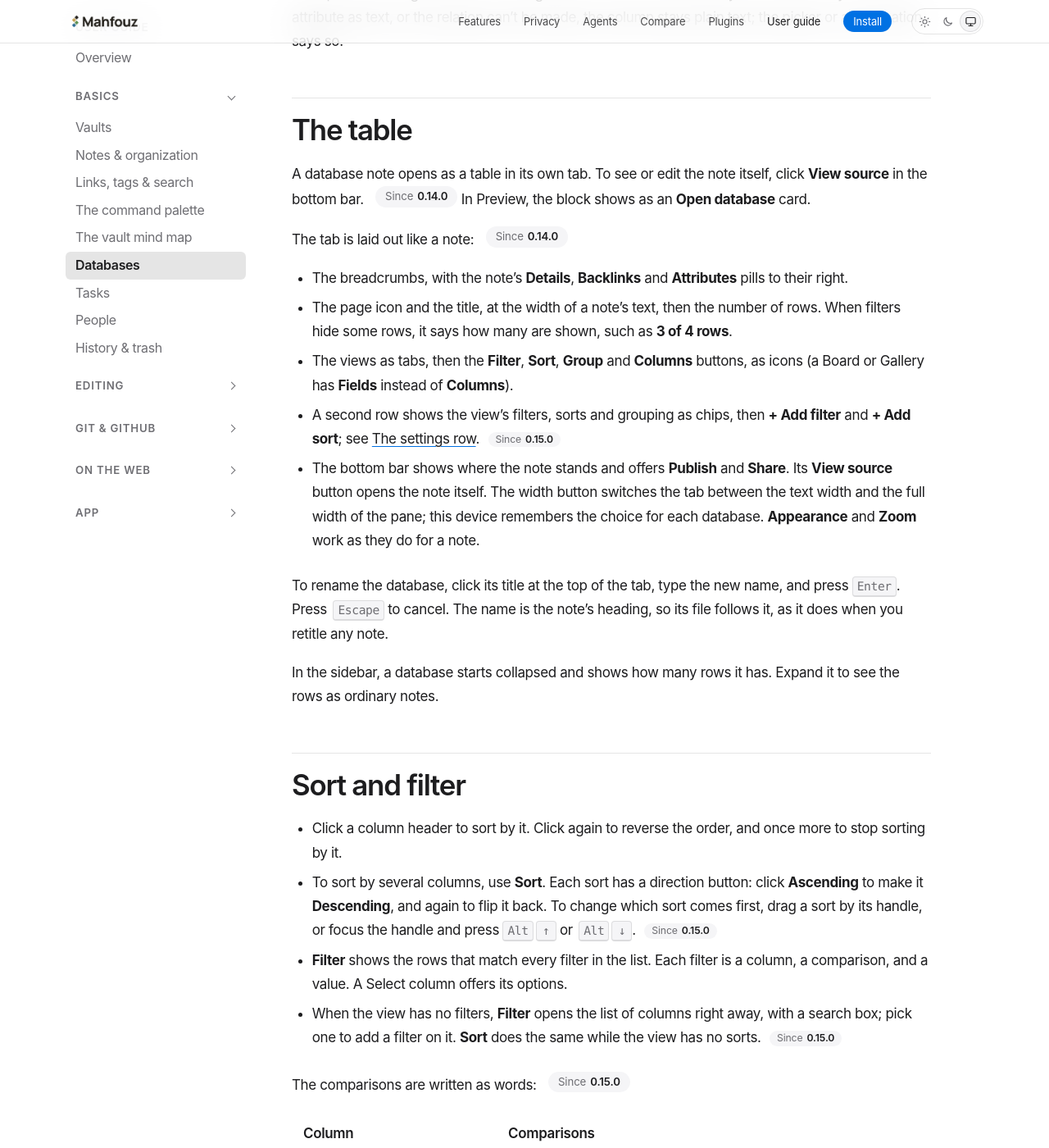
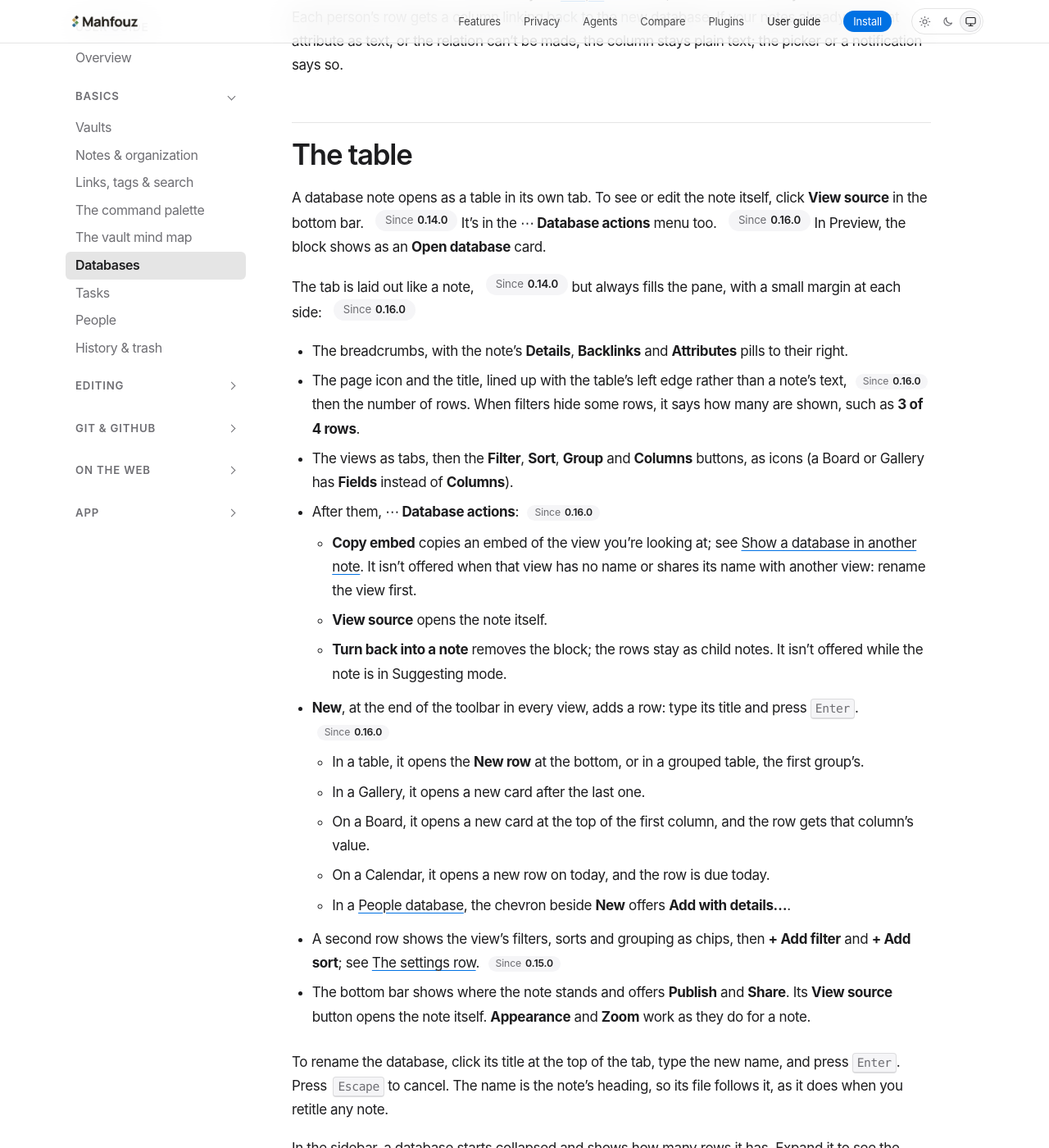
Before and after one commit to mahfouz-app/docs, a Jekyll site: the page built from guide/databases.md, in a window 1280 px wide and 1400 px high, scrolled down 2508 px. Shown: the whole window at 82% size. Built offline with Jekyll 4.4.1, drawn with Linux system fonts in a browser that asks for light colours; some of the changed text lies outside the part shown.

Commit message:
docs(databases): full-width tabs, the ⋯ and New buttons
A database tab always fills the pane and its wide tables scroll with the
Title column pinned (app#958). The toolbar gains ⋯ Database actions and
New, and each table row ends with a pinned ⋯ (unified databases shell).

Co-Authored-By: Claude Opus 5.5 <noreply@anthropic.com>

```diff
--- a/guide/databases.md
+++ b/guide/databases.md
@@ -58,7 +58,9 @@ You can create a database in three ways:
   attributes they already use become the columns. The block goes below the
   note's heading; if the note doesn't start with one, a heading with the
   note's title is added above the text, which is otherwise left as it was.
-  **Turn back into a note** removes the block. The child notes stay.
+  **Turn back into a note** removes the block. The child notes stay. In
+  the database's tab, it's in the **⋯ Database actions** menu too, except
+  while the note is in Suggesting mode. {% include since.html v="0.16.0" %}
 - **Convert a Markdown table.** Hover over a table in a note and click the
   **Convert to database** icon next to the wrap toggle. Each table row
   becomes a note: the first column becomes the note's title, and every other
@@ -97,27 +99,45 @@ text; the picker or a notification says so.
 ## The table
 
 A database note opens as a table in its own tab. To see or edit the
-note itself, click **View source** in the bottom bar. {% include since.html v="0.14.0" %}
+note itself, click **View source** in the bottom bar. {% include since.html v="0.14.0" %} It's in the
+**⋯ Database actions** menu too. {% include since.html v="0.16.0" %}
 In Preview, the block shows as an **Open database** card.
 
-The tab is laid out like a note: {% include since.html v="0.14.0" %}
+The tab is laid out like a note, {% include since.html v="0.14.0" %} but always fills the pane, with a
+small margin at each side: {% include since.html v="0.16.0" %}
 
 - The breadcrumbs, with the note's **Details**, **Backlinks** and
   **Attributes** pills to their right.
-- The page icon and the title, at the width of a note's text, then the
-  number of rows. When filters hide some rows, it says how many are shown,
+- The page icon and the title, lined up with the table's left edge
+  rather than a note's text, {% include since.html v="0.16.0" %} then the number of rows. When filters hide some rows, it says how many are shown,
   such as **3 of 4 rows**.
 - The views as tabs, then the **Filter**, **Sort**, **Group** and
   **Columns** buttons, as icons (a Board or Gallery has **Fields** instead
   of **Columns**).
+- After them, **⋯ Database actions**: {% include since.html v="0.16.0" %}
+  - **Copy embed** copies an embed of the view you're looking at; see
+    [Show a database in another note](#show-a-database-in-another-note).
+    It isn't offered when that view has no name or shares its name with
+    another view: rename the view first.
+  - **View source** opens the note itself.
+  - **Turn back into a note** removes the block; the rows stay as child
+    notes. It isn't offered while the note is in Suggesting mode.
+- **New**, at the end of the toolbar in every view, adds a row: type its
+  title and press <kbd>Enter</kbd>. {% include since.html v="0.16.0" %}
+  - In a table, it opens the **New row** at the bottom, or in a grouped
+    table, the first group's.
+  - In a Gallery, it opens a new card after the last one.
+  - On a Board, it opens a new card at the top of the first column, and
+    the row gets that column's value.
+  - On a Calendar, it opens a new row on today, and the row is due today.
+  - In a [People database](/guide/people/#adding-a-person), the chevron
+    beside **New** offers **Add with details…**.
 - A second row shows the view's filters, sorts and grouping as chips, then
   **+ Add filter** and **+ Add sort**; see
   [The settings row](#the-settings-row). {% include since.html v="0.15.0" %}
 - The bottom bar shows where the note stands and offers **Publish** and
-  **Share**. Its **View source** button opens the note itself. The width
-  button switches the tab between the text width and the full width of the
-  pane; this device remembers the choice for each database. **Appearance**
-  and **Zoom** work as they do for a note.
+  **Share**. Its **View source** button opens the note itself.
+  **Appearance** and **Zoom** work as they do for a note.
 
 To rename the database, click its title at the top of the tab, type the new
 name, and press <kbd>Enter</kbd>. Press <kbd>Escape</kbd> to cancel. The
@@ -232,15 +252,21 @@ Like sorting and filtering, grouping applies on this device until you choose
   with no options yet: create them from the cells as you go.
 - A checkbox cell toggles
   with one click, or <kbd>Enter</kbd>; an unchecked one shows an empty box.
-- The arrow keys move between cells, as in a spreadsheet.
+- The arrow keys move between cells, as in a spreadsheet. They don't move
+  onto a row's **⋯**; <kbd>Tab</kbd> reaches it. {% include since.html v="0.16.0" %}
+- A table wider than the pane scrolls sideways inside the tab. The **Title**
+  column stays at the left edge while it scrolls, and each row's **⋯** stays
+  at the right edge. {% include since.html v="0.16.0" %}
 - Select and Multi-select values show as pills in their options' colors
   (see [Select options](/guide/attributes/#options)). Hover a value that's
   cut short to read it whole.
 - Click a row's title to rename it. The open icon next to the title opens the
   note; <kbd>Cmd</kbd>-click (<kbd>Ctrl</kbd>-click) opens it in a new tab.
-- **New row** adds a row: type its title and press <kbd>Enter</kbd>. Another
+- **New row**, under the last row, or **New** in the toolbar, adds a row:
+  type its title and press <kbd>Enter</kbd>. Another
   empty row opens for the next one. A row without a title isn't created.
-- **⋯** on a row offers **Open**, **Open in new tab**, and **Delete row**.
+- **⋯** at the end of a row offers **Open**, **Open in new tab**, **Open
+  linked note** (for a row with relations), and **Delete row**. {% include since.html v="0.16.0" %}
   You can restore a deleted row from Trash.
 
 Each edit is an ordinary change to that note and is committed like any other.
@@ -378,7 +404,7 @@ Cards work like a Board's:
   (<kbd>Ctrl</kbd>-click) opens it in a new tab. Click one of its fields
   to edit it on the card instead.
 - **⋯** on a card offers **Open**, **Open in new tab**, and **Delete row**.
-- **+ New row**, in the toolbar or after the last card, adds a row.
+- **New** in the toolbar, {% include since.html v="0.16.0" %} or **+ New row** after the last card, adds a row.
 - **Fields** chooses which attributes the cards show, and sort and filters
   apply as in a table. A Gallery isn't grouped: a grouping saved in the view
   is kept in the block but not shown.
@@ -642,7 +668,10 @@ Any note can show one of a database's views, such as a weekly review showing
 the books you're reading. Type `/` and choose **Database view**, then start
 typing the database's name and pick it from the suggestions, which list only
 databases. Or, in the database's tab, open a view's
-**▾** menu and choose **Copy embed**, then paste it into the note.
+**▾** menu and choose **Copy embed**, then paste it into the note. **⋯
+Database actions** → **Copy embed** {% include since.html v="0.16.0" %} copies the view you're looking at the same
+way; neither is offered for a view with no name, or one that shares its name
+with another view, until you rename it.
 
 The note holds a small block:
 
```
Also changed, not shown: guide/people.md (+3 -3 lines), guide/tasks.md (+3 -1 lines).
